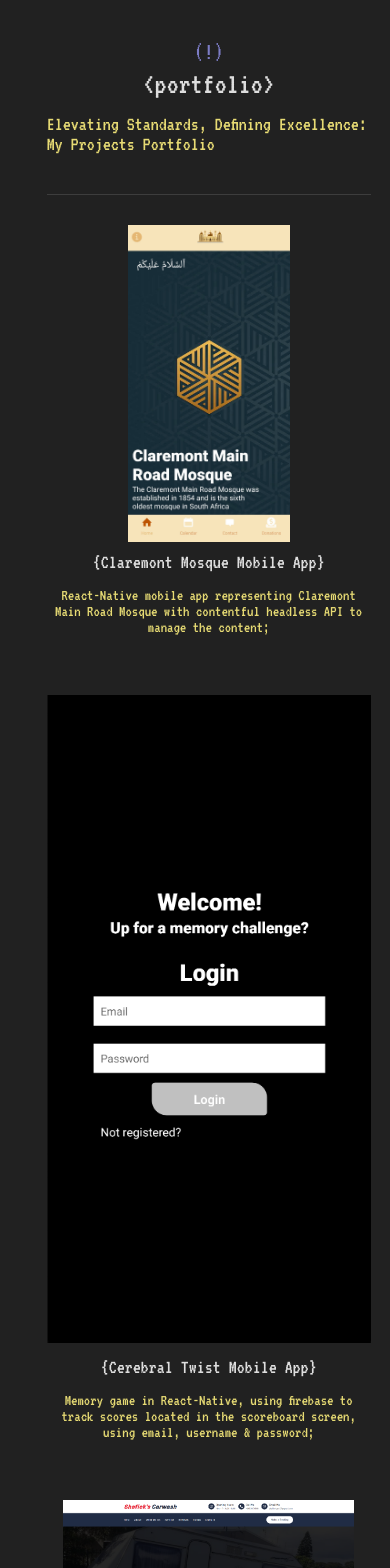
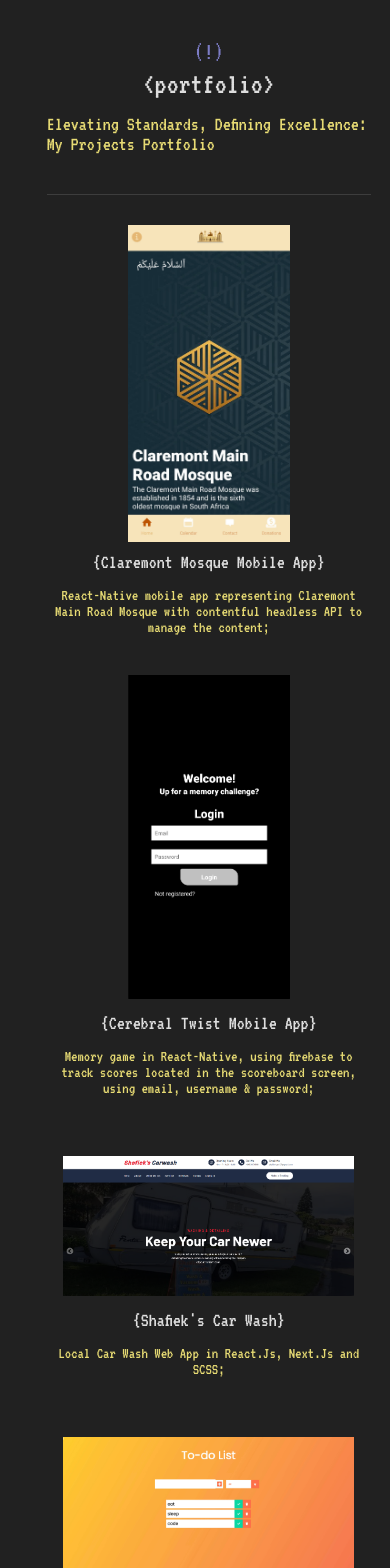
Before and after one commit to naeem2000/personal-website-next, a Next.js app: page /portfolio in a window 390 px wide. Shown: the top 1568 px of the page. Built offline with nearby package versions, Linux system fonts and the light colour scheme.

Commit message:
fixed links

```diff
--- a/app/globals.css
+++ b/app/globals.css
@@ -197,8 +197,8 @@
   }
 
   .scroll-to-top {
-    right: 10px !important;
-    bottom: 10px !important;
+    right: 20px !important;
+    bottom: 20px !important;
   }
 
   .Toastify__toast-container {
@@ -233,8 +233,8 @@
   }
 
   .scroll-to-top {
-    right: 10px !important;
-    bottom: 10px !important;
+    right: 20px !important;
+    bottom: 20px !important;
   }
 
   .Toastify__toast-container {
@@ -282,8 +282,8 @@
   }
 
   .scroll-to-top {
-    right: 10px !important;
-    bottom: 10px !important;
+    right: 20px !important;
+    bottom: 20px !important;
   }
 
   .Toastify__toast-container {
@@ -1608,7 +1608,8 @@
     justify-content: center;
   }
 
-  .portfolio .portfolio-body .portfolio-left div:nth-child(1) .img {
+  .portfolio .portfolio-body .portfolio-left div:nth-child(1) .img,
+  .portfolio .portfolio-body .portfolio-left div:nth-child(2) .img {
     width: 50%;
   }
 
@@ -1630,6 +1631,10 @@
     margin-bottom: 30px;
   }
 
+  .portfolio .portfolio-body .portfolio-left div:nth-child(2) {
+    margin-top: 10px;
+  }
+
   .portfolio .portfolio-body .portfolio-right div:nth-child(1) {
     display: none;
   }
@@ -1698,7 +1703,8 @@
     justify-content: center;
   }
 
-  .portfolio .portfolio-body .portfolio-left div:nth-child(1) .img {
+  .portfolio .portfolio-body .portfolio-left div:nth-child(1) .img,
+  .portfolio .portfolio-body .portfolio-left div:nth-child(2) .img {
     width: 50%;
   }
 
```
